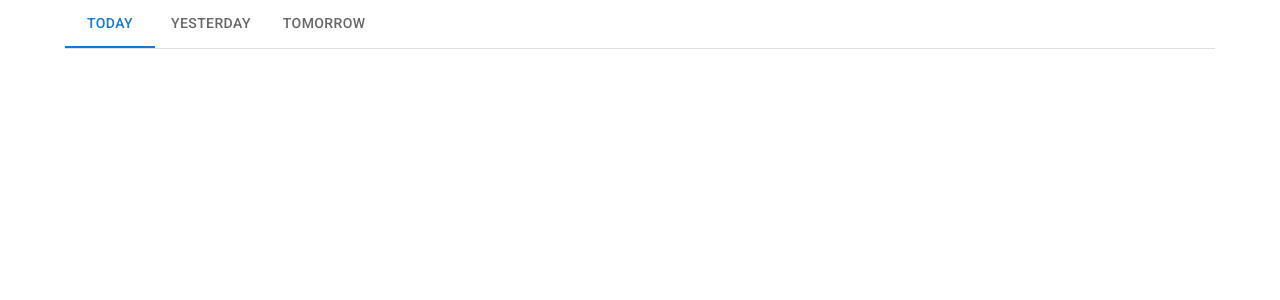
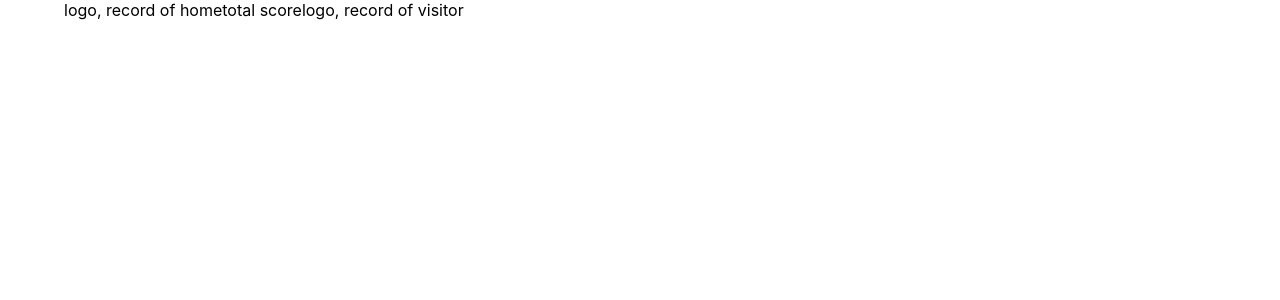
Before and after one commit to dmalikhall/the-nba-for-me, a React (Create React App) app: page /1 in a window 1280 px wide. Shown: the top 300 px of the page. Built offline with nearby package versions, Linux system fonts and the light colour scheme; no server answers.

Commit message:
added single game stats

```diff
--- a/package.json
+++ b/package.json
@@ -14,6 +14,7 @@
     "@testing-library/user-event": "^13.5.0",
     "react": "^18.2.0",
     "react-dom": "^18.2.0",
+    "react-router-dom": "^6.4.3",
     "react-scripts": "5.0.1",
     "web-vitals": "^2.1.4"
   },
--- a/src/App.js
+++ b/src/App.js
@@ -1,14 +1,18 @@
-// import SingleGame from "./components/SingleGame";
-// import TomorrowsGame from "./components/TomorrowsGame";
-
-// import YesterdayGame from "./components/YesterdayGame";
 import HomePage from "./pages/HomePage";
+import { BrowserRouter, Routes, Route } from 'react-router-dom';
+import SingleGameStats from "./pages/SingleGameStats";
 
 
 function App() {
 
   return (
-    <HomePage/>
+    <BrowserRouter>
+    <Routes>
+      <Route path='/' element={<HomePage/>}/>
+      <Route path='/:gameId' element={<SingleGameStats/>}/>
+    </Routes>
+
+    </BrowserRouter>
   );
 }
 
--- /dev/null
+++ b/src/api/fetchGameId.js
@@ -0,0 +1,14 @@
+export const gameIdOptions = {
+    method: 'GET',
+    url: 'https://api-nba-v1.p.rapidapi.com/games',
+    headers: {
+        'X-RapidAPI-Key': process.env.REACT_APP_RAPID_API_KEY,
+        'X-RapidAPI-Host': 'api-nba-v1.p.rapidapi.com'
+    }
+};
+
+export const fetchTheGameId = async (url, options) => {
+    const response = await fetch(url, options);
+    const data = await response.json();
+    return data.response
+}
--- /dev/null
+++ b/src/components/SGHeadline.js
@@ -0,0 +1,56 @@
+import React, { useEffect, useState } from 'react';
+import { Grid, Container} from '@mui/material';
+import { fetchTheGameId, gameIdOptions } from '../api/fetchGameId';
+import { useParams } from 'react-router-dom'
+
+const SGHeadline = () => {
+    const { gameId } = useParams();
+    const [gameStatistics, setGameStatitsics] = useState({})
+
+    useEffect(() => {
+        const fetchSingleGameId = async () => {
+            try {
+                const gameIdData = await fetchTheGameId(`https://api-nba-v1.p.rapidapi.com/games?id=${gameId}`, gameIdOptions);
+                const data = await gameIdData[0]
+                console.log(data);
+                if(data) {
+                    setGameStatitsics(data)
+                }
+
+            } catch (error) {
+                console.log(error);
+            }
+        }
+        fetchSingleGameId()
+    }, [gameId])
+
+
+
+   console.log(gameStatistics);
+
+
+
+    return (
+        <Container>
+            <Grid container>
+                <Grid item>
+                     logo, record of home
+                </Grid>
+                <Grid item>
+                    total score
+                </Grid>
+                <Grid item>
+                     logo, record of visitor
+                </Grid>
+
+            </Grid>
+
+        </Container>
+
+
+    )
+}
+
+export default SGHeadline
+
+// Card, Typography, Stack,, Box
--- a/src/components/SingleGame.js
+++ b/src/components/TodaysGame.js
@@ -3,7 +3,7 @@ import React from 'react';
 import { Card, Typography, Stack, Grid, Container, Box } from '@mui/material';
 import { useGlobalContext } from '../helper/context';
 
-const SingleGame = () => {
+const TodaysGame = () => {
   const { allLiveGames } = useGlobalContext();
   return (
     <Container>
@@ -115,6 +115,6 @@ const SingleGame = () => {
   )
 }
 
-export default SingleGame
+export default TodaysGame
 
 // `{!periods.endOfPeriods ? Qtr {periods.current}: <Typography>End of {periods.current}}`
--- a/src/components/YesterdayGame.js
+++ b/src/components/YesterdayGame.js
@@ -1,6 +1,8 @@
 import React from 'react';
-import { Card, Typography, Stack, Grid, Container, Box } from '@mui/material';
+import { Card, Typography, Stack, Grid, Container, Box} from '@mui/material';
+import { Link } from 'react-router-dom'
 import { useGlobalContext } from '../helper/yesterdayContext';
+
 
 const YesterdayGame = () => {
   const { yesterdayGames } = useGlobalContext();
@@ -15,6 +17,7 @@ const YesterdayGame = () => {
 
           return (
             <Grid item xs={12} md={6} key={id} >
+              <Link to={`/${id}`} >
                 <Card>
                   <Stack direction='row' alignItems='center' justifyContent='space-between'>
                     <Box sx={{ width: '90%' }}>
@@ -32,6 +35,7 @@ const YesterdayGame = () => {
                     </Box >
                   </Stack>
                 </Card>
+              </Link>
             </Grid>
           )
 
--- a/src/index.css
+++ b/src/index.css
@@ -11,3 +11,7 @@ code {
   font-family: source-code-pro, Menlo, Monaco, Consolas, 'Courier New',
     monospace;
 }
+
+a {
+  text-decoration: none;
+}
--- a/src/pages/HomePage.js
+++ b/src/pages/HomePage.js
@@ -1,9 +1,10 @@
 import React, { useState } from 'react';
 import { Box, Tab } from '@mui/material';
 import { TabPanel, TabContext, TabList } from '@mui/lab';
-import SingleGame from '../components/SingleGame';
+
 import YesterdayGame from '../components/YesterdayGame';
 import TomorrowsGame from '../components/TomorrowsGame'
+import TodaysGame from '../components/TodaysGame';
 
 
 
@@ -20,7 +21,7 @@ const HomePage = () => {
                     <Tab label="Tomorrow" value="2" />
                 </TabList>
             </Box>
-            <TabPanel value="0"><SingleGame /></TabPanel>
+            <TabPanel value="0"><TodaysGame /></TabPanel>
             <TabPanel value="1"><YesterdayGame /></TabPanel>
             <TabPanel value="2"><TomorrowsGame /></TabPanel>
         </TabContext>
--- /dev/null
+++ b/src/pages/SingleGameStats.js
@@ -0,0 +1,12 @@
+import React from 'react';
+import SGHeadline from '../components/SGHeadline';
+
+
+const SingleGameStats = () => {
+
+    return (
+        <SGHeadline/>
+    )
+}
+
+export default SingleGameStats
```
Also changed, not shown: 1 other file (tests, documents, lock files or other folders). Lines whose indentation alone changed are shown as unchanged.
